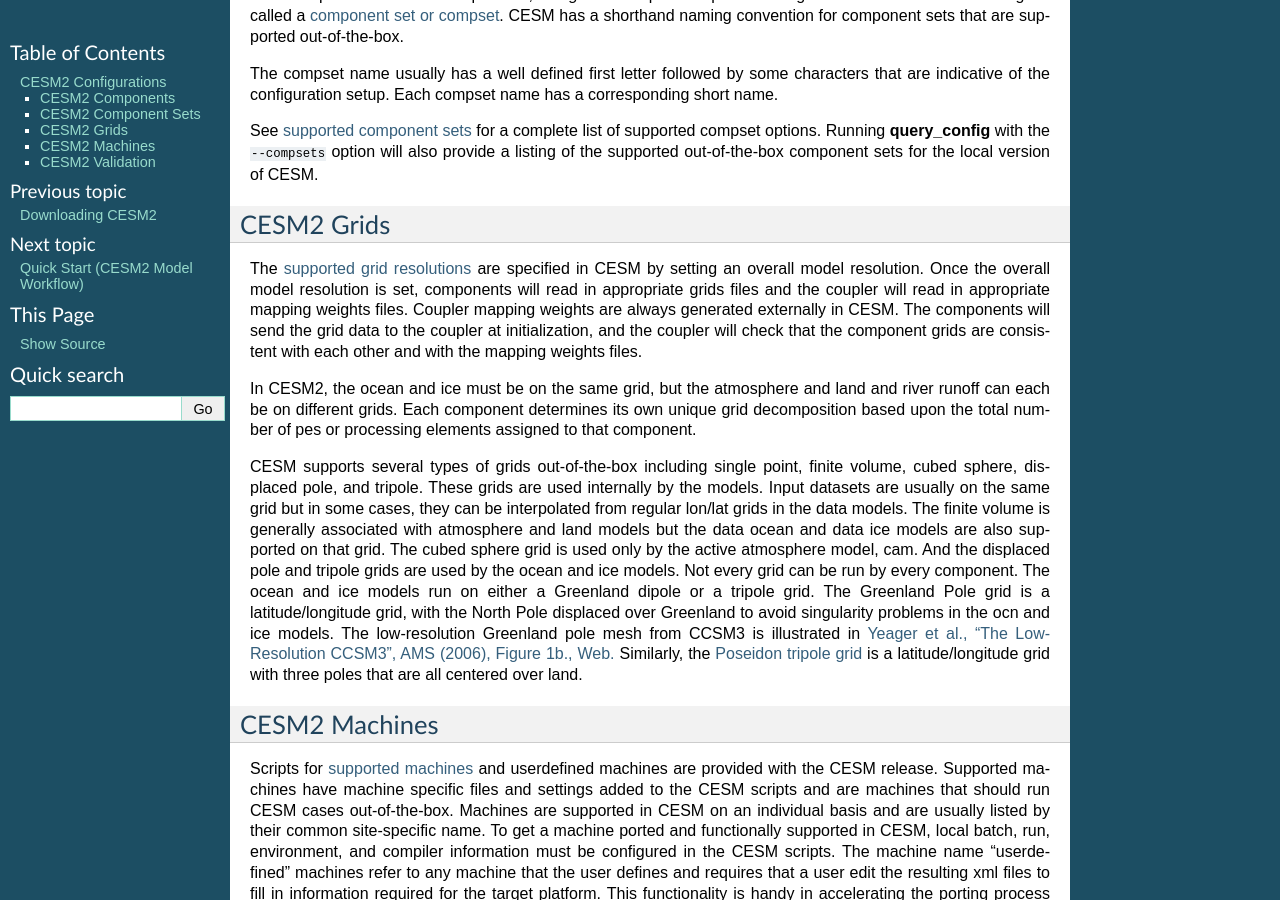
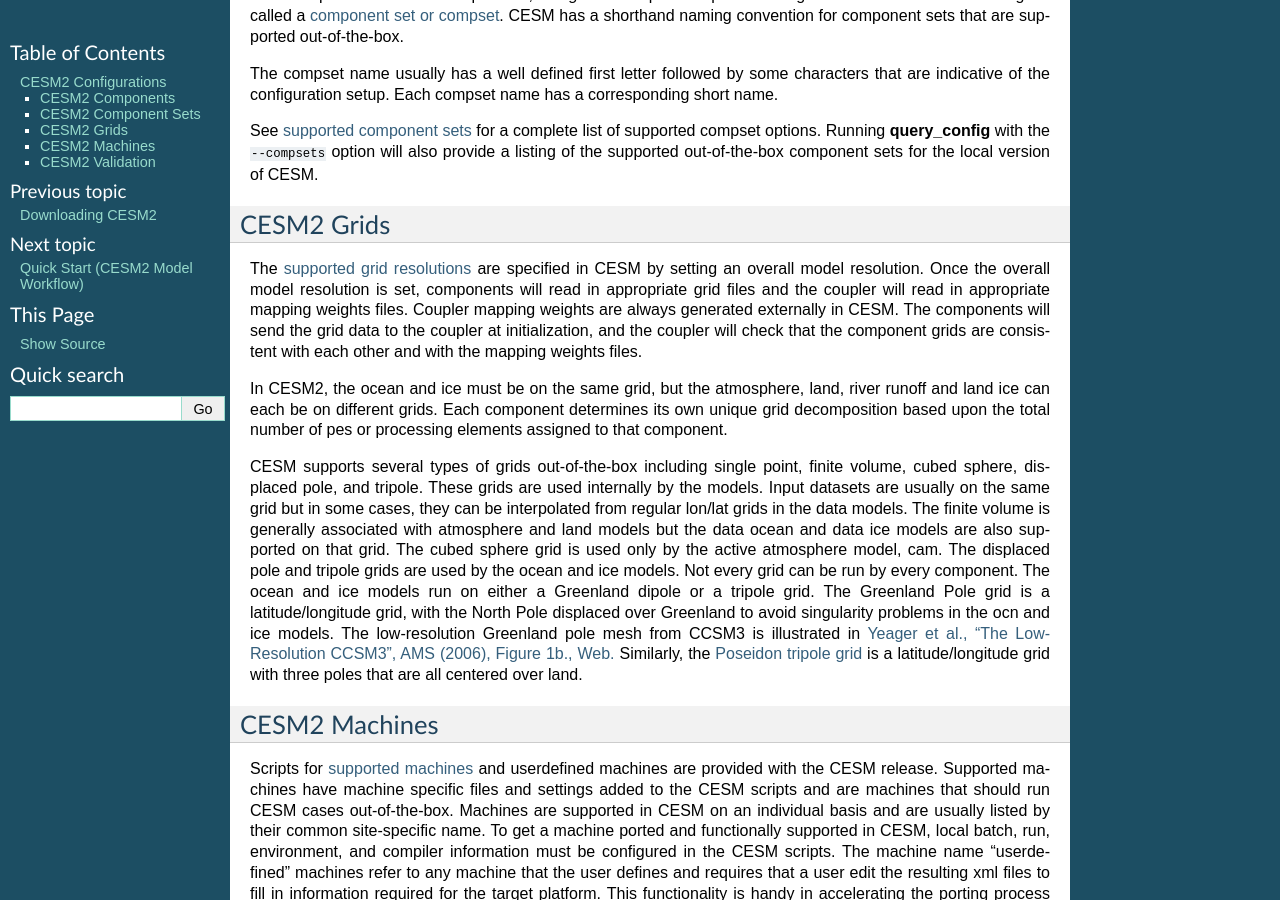
Before and after one commit to ESCOMP/CESM, a Sphinx documentation site: the page built from doc/source/cesm_configurations.rst, in a window 1280 px wide and 900 px high, scrolled down 2895 px. Built offline with Sphinx 7.4.7, drawn with Linux system fonts in a browser that asks for light colours.

Commit message:
Minor cleanup of grids section

```diff
--- a/doc/source/cesm_configurations.rst
+++ b/doc/source/cesm_configurations.rst
@@ -130,14 +130,14 @@ The `supported grid resolutions
 <http://www.cesm.ucar.edu/models/cesm2.0/cesm/grids.html>`_ are
 specified in CESM by setting an overall model resolution.  Once the
 overall model resolution is set, components will read in appropriate
-grids files and the coupler will read in appropriate mapping weights
+grid files and the coupler will read in appropriate mapping weights
 files. Coupler mapping weights are always generated externally in
 CESM. The components will send the grid data to the coupler at
 initialization, and the coupler will check that the component grids
 are consistent with each other and with the mapping weights files.
 
 In CESM2, the ocean and ice must be on the same grid, but the
-atmosphere and land and river runoff can each be on different grids.
+atmosphere, land, river runoff and land ice can each be on different grids.
 Each component determines its own unique grid decomposition based upon
 the total number of pes or processing elements assigned to that component.
 
@@ -149,7 +149,7 @@ they can be interpolated from regular lon/lat grids in the data models.
 The finite volume is generally associated with
 atmosphere and land models but the data ocean and data ice models are
 also supported on that grid. The cubed sphere grid is used only by the
-active atmosphere model, cam. And the displaced pole and tripole grids
+active atmosphere model, cam. The displaced pole and tripole grids
 are used by the ocean and ice models. Not every grid can be run by every
 component. The ocean and ice models run on either a Greenland dipole or
 a tripole grid. The Greenland Pole grid is a
```
